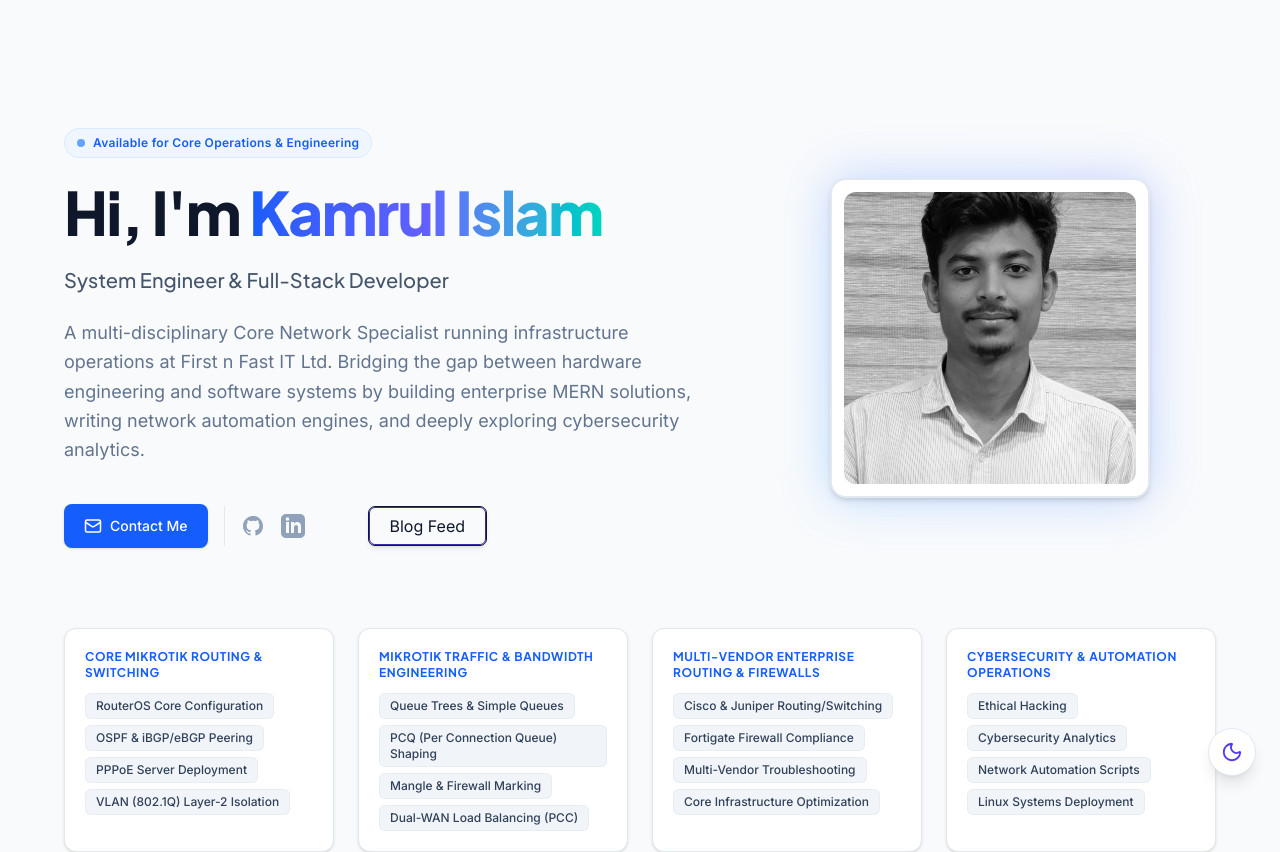
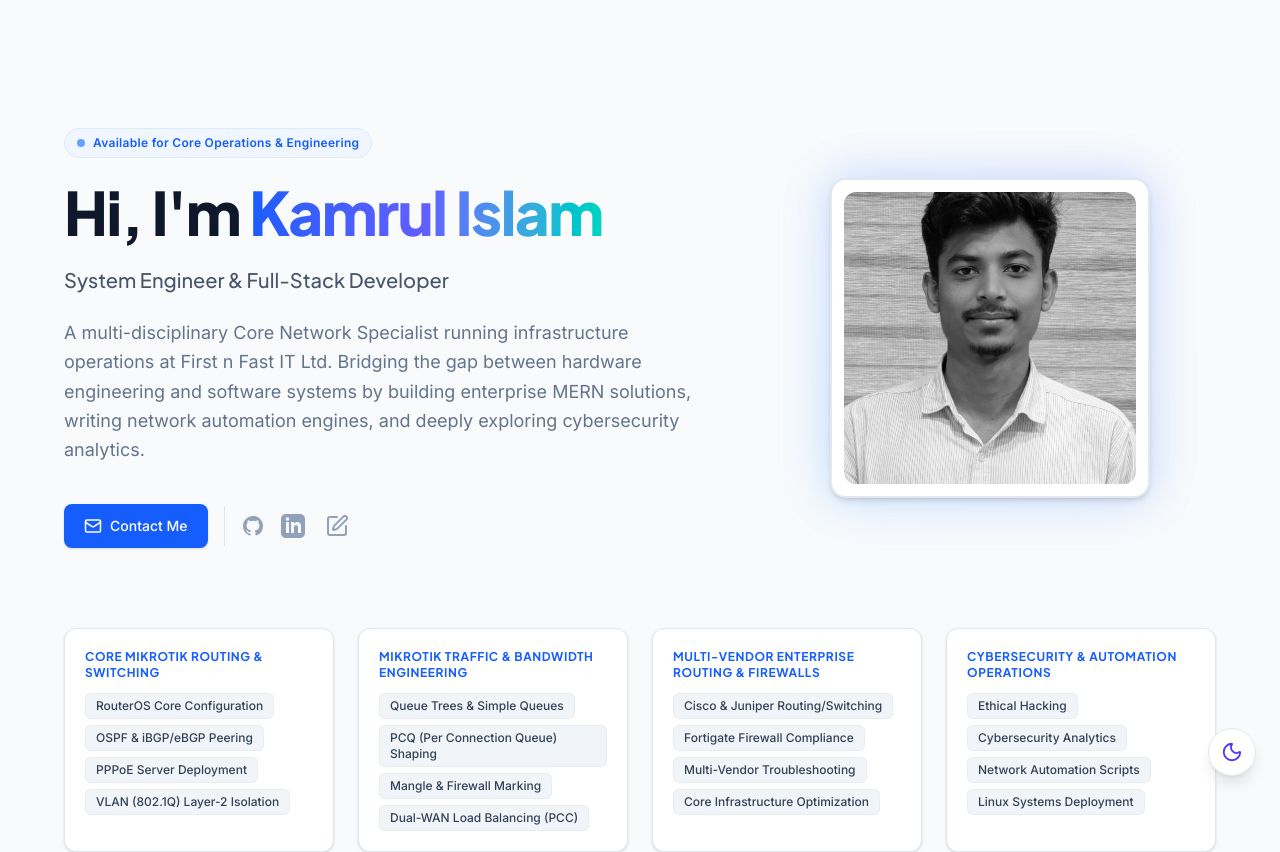
Before and after one commit to kamrul377/My-info, a Next.js app: page / in a window 1280 px wide. Shown: the top 852 px of the page. Built offline with nearby package versions, Linux system fonts and the light colour scheme.

Commit message:
add-feed7

```diff
--- a/components/Hero.tsx
+++ b/components/Hero.tsx
@@ -2,8 +2,10 @@
 "use client"
 import { motion } from "framer-motion";
 import { personalInfo } from "@/data/portfolioData";
-import { Mail } from "lucide-react";
+import { Mail, Rss, SquarePen } from "lucide-react";
 import Link from "next/link";
+
+
 
 export default function Hero() {
     return (
@@ -30,7 +32,7 @@
                     <p className="text-slate-500 dark:text-slate-400 leading-relaxed max-w-2xl text-base md:text-lg">{personalInfo.bio}</p>
 
                     {/* Action / Social Interface */}
-                    <div className="flex flex-wrap justify-center lg:justify-start items-center gap-4 pt-4">
+                    {/* <div className="flex flex-wrap justify-center lg:justify-start items-center gap-4 pt-4">
                         <a
                             href={`mailto:${personalInfo.email}`}
                             className="flex items-center bg-blue-600 hover:bg-blue-700 dark:bg-blue-500 dark:hover:bg-blue-600 text-white font-medium px-5 py-3 rounded-lg shadow-sm hover:shadow transition-all group font-body text-sm"
@@ -56,7 +58,45 @@
                         </Link>
 
 
+                    </div> */}
+
+                    <div className="flex flex-wrap justify-center lg:justify-start items-center gap-4 pt-4">
+                        {/* ✉️ Contact Me Button */}
+                        <a
+                            href={`mailto:${personalInfo.email}`}
+                            className="flex items-center bg-blue-600 hover:bg-blue-700 dark:bg-blue-500 dark:hover:bg-blue-600 text-white font-medium px-5 py-3 rounded-lg shadow-sm hover:shadow transition-all group font-body text-sm touch-manipulation active:scale-95"
+                        >
+                            <Mail size={18} className="mr-2 group-hover:scale-110 transition-transform pointer-events-none" /> Contact Me
+                        </a>
+
+                        {/* 🌐 Social Links Wrapper (GitHub, LinkedIn, Blog) */}
+                        <div className="flex items-center space-x-4 border-l border-slate-200 dark:border-slate-800 pl-4 h-10">
+
+                            {/* GitHub */}
+                            <a href={personalInfo.github} target="_blank" rel="noopener noreferrer" className="text-slate-400 hover:text-slate-900 dark:hover:text-white transition-colors touch-manipulation" aria-label="GitHub">
+                                <svg className="h-6 w-6 fill-current pointer-events-none" viewBox="0 0 24 24"><path fillRule="evenodd" d="M12 2C6.477 2 2 6.484 2 12.017c0 4.425 2.865 8.18 6.839 9.504.5.092.682-.217.682-.483 0-.237-.008-.868-.013-1.703-2.782.605-3.369-1.343-3.369-1.343-.454-1.158-1.11-1.466-1.11-1.466-.908-.62.069-.608.069-.608 1.003.07 1.531 1.032 1.531 1.032.892 1.53 2.341 1.088 2.91.832.092-.647.35-1.088.636-1.338-2.22-.253-4.555-1.113-4.555-4.951 0-1.093.39-1.988 1.029-2.688-.103-.253-.446-1.272.098-2.65 0 0 .84-.27 2.75 1.026A9.564 9.564 0 0112 6.844c.85.004 1.705.115 2.504.337 1.909-1.296 2.747-1.027 2.747-1.027.546 1.379.202 2.398.1 2.651.64.7 1.028 1.595 1.028 2.688 0 3.848-2.339 4.695-4.566 4.943.359.309.678.92.678 1.855 0 1.338-.012 2.419-.012 2.747 0 .268.18.58.688.482A10.019 10.019 0 0022 12.017C22 6.484 17.522 2 12 2z" clipRule="evenodd" /></svg>
+                            </a>
+
+                            {/* LinkedIn */}
+                            <a href={personalInfo.linkedin} target="_blank" rel="noopener noreferrer" className="text-slate-400 hover:text-blue-600 dark:hover:text-blue-400 transition-colors touch-manipulation" aria-label="LinkedIn">
+                                <svg className="h-6 w-6 fill-current pointer-events-none" viewBox="0 0 24 24"><path fillRule="evenodd" d="M19 0h-14c-2.761 0-5 2.239-5 5v14c0 2.761 2.239 5 5 5h14c2.762 0 5-2.239 5-5v-14c0-2.761-2.238-5-5-5zm-11 19h-3v-11h3v11zm-1.5-12.268c-.966 0-1.75-.79-1.75-1.764s.784-1.764 1.75-1.764 1.75.79 1.75 1.764-.783 1.764-1.75 1.764zm13.5 12.268h-3v-5.604c0-3.368-4-3.113-4 0v5.604h-3v-11h3v1.765c1.396-2.586 7-2.777 7 2.476v6.759z" clipRule="evenodd" /></svg>
+                            </a>
+
+                            {/* 📝 Blog Feed - Just Icon Link */}
+                            <Link
+                                href="/blog"
+                                className="group touch-manipulation flex items-center justify-center p-1"
+                                aria-label="Blog Feed"
+                            >
+                                <SquarePen
+                                    size={24}
+                                    className="text-slate-400 !transition-all !duration-300 group-hover:!text-indigo-600 dark:group-hover:!text-indigo-400 group-hover:scale-110 pointer-events-none"
+                                />
+                            </Link>
+
+                        </div>
                     </div>
+
                 </motion.div>
 
                 {/* Right Column: Profile Image Wrapper */}
```
